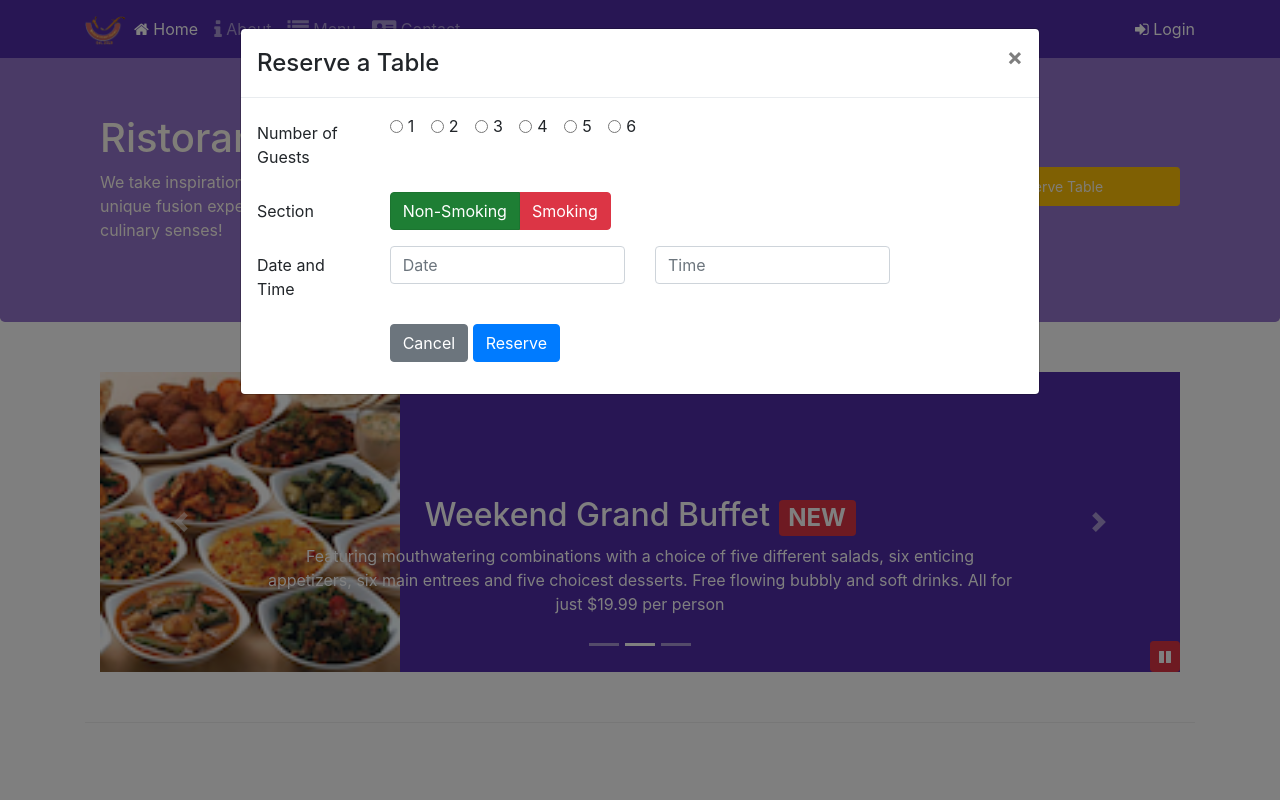
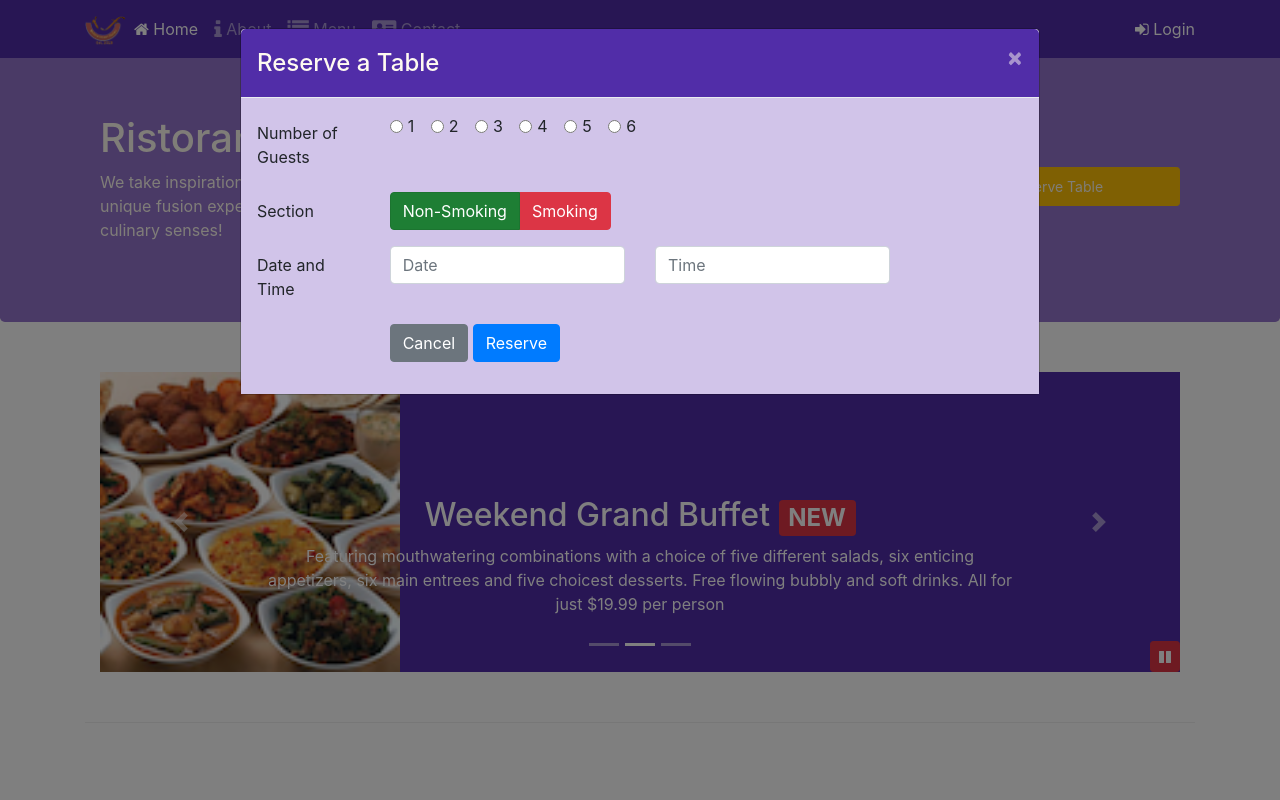
Before and after one commit to silvacreates/conFusion, a website: page index.html in a window 1280 px wide. Both pictures are taken after a click on the button "Reserve Table". Shown: the top 800 px of the page. Drawn offline with nearby package versions, Linux system fonts and the light colour scheme.

Commit message:
assignment4

```diff
--- a/css/styles.scss
+++ b/css/styles.scss
@@ -73,3 +73,20 @@ body {
   position: absolute;
   bottom: 0px;
 }
+
+.modal-header {
+  background: $background-dark;
+
+  .close {
+    color: floralwhite;
+  }
+
+}
+
+.modal-title {
+  color: floralwhite;
+}
+
+.modal-body {
+  background: $background-pale;
+}
--- a/index.html
+++ b/index.html
@@ -31,8 +31,8 @@
                     <li class="nav-item"><a class="nav-link" href="#"><span class="fa fa-list fa-lg"></span> Menu</a></li>
                     <li class="nav-item"><a class="nav-link" href="./contactus.html"><span class="fa fa-address-card fa-lg"></span> Contact</a></li>
                 </ul>
-                <span class="navbar-text">
-                    <a data-toggle="modal" data-target="#loginModal">
+                <span class="navbar-text" id="loginButton">
+                    <a>
                         <span class="fa fa-sign-in"></span> Login
                     </a>
                 </span>
@@ -161,7 +161,7 @@
                     <img src="img/logo.png" class="img-fluid">
                 </div>
                 <div class="col-12 col-sm align-self-center">
-                    <a class="btn btn-warning nav-link btn-sm btn-block" data-toggle="modal" data-target="#reserveModal" role="button">Reserve Table</a>
+                    <a class="btn btn-warning nav-link btn-sm btn-block" id="reserveButton"  role="button">Reserve Table</a>
                 </div>
             </div>
         </div>
@@ -319,8 +319,21 @@
                     $('#carouselButton').children('span').removeClass('fa-play');
                     $('#carouselButton').children('span').addClass('fa-pause');
                 }
-
             });
+        });
+    </script>
+    <script>
+        $(document).ready(function() {
+          $('#reserveButton').click(function(){
+            $("#reserveModal").modal('show');
+          });
+        });
+    </script>
+    <script>
+        $(document).ready(function() {
+          $('#loginButton').click(function(){
+            $("#loginModal").modal('show');
+          });
         });
     </script>
 </body>
```
Also changed, not shown: css/styles.css.
